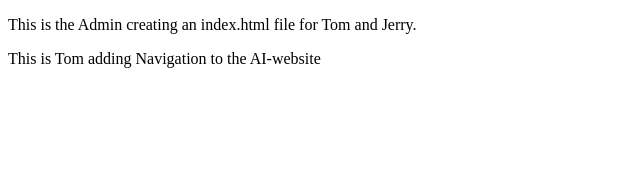
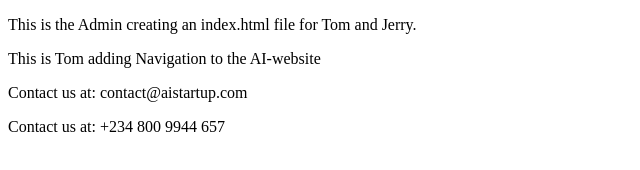
Before and after one commit to mabirhire1/ai-startup-website, a plain HTML site: page index.html in a window 1280 px wide. Shown: the whole page, without its empty margins (0-640 px from the left). Drawn offline with Linux system fonts and the light colour scheme.

Commit message:
Add contact information

```diff
--- a/index.html
+++ b/index.html
@@ -7,5 +7,7 @@
 <body>
     <p>This is the Admin creating an index.html file for Tom and Jerry.</p>
     <p>This is Tom adding Navigation to the AI-website</p>
+    <p>Contact us at: contact@aistartup.com</p>
+    <p>Contact us at: +234 800 9944 657</p>
 </body>
 </html>
```
